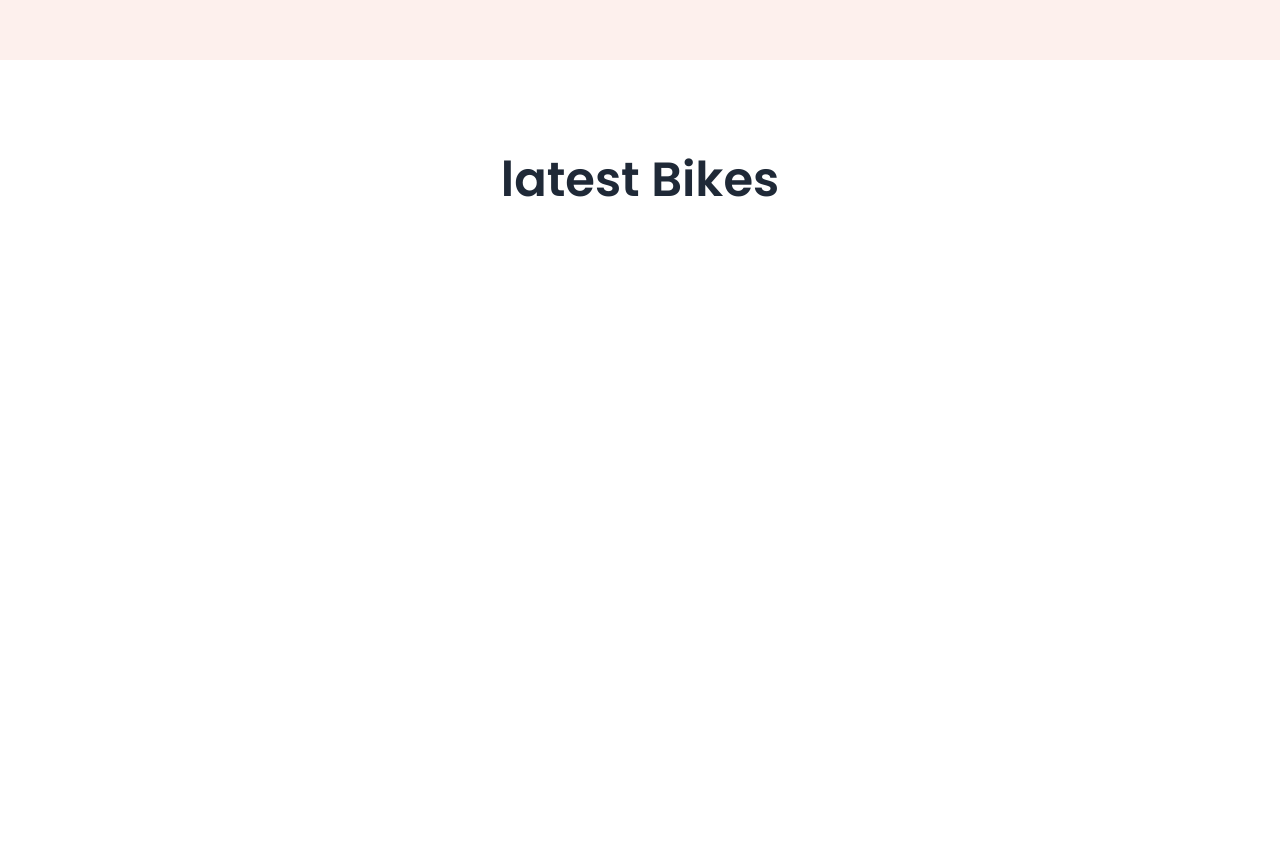
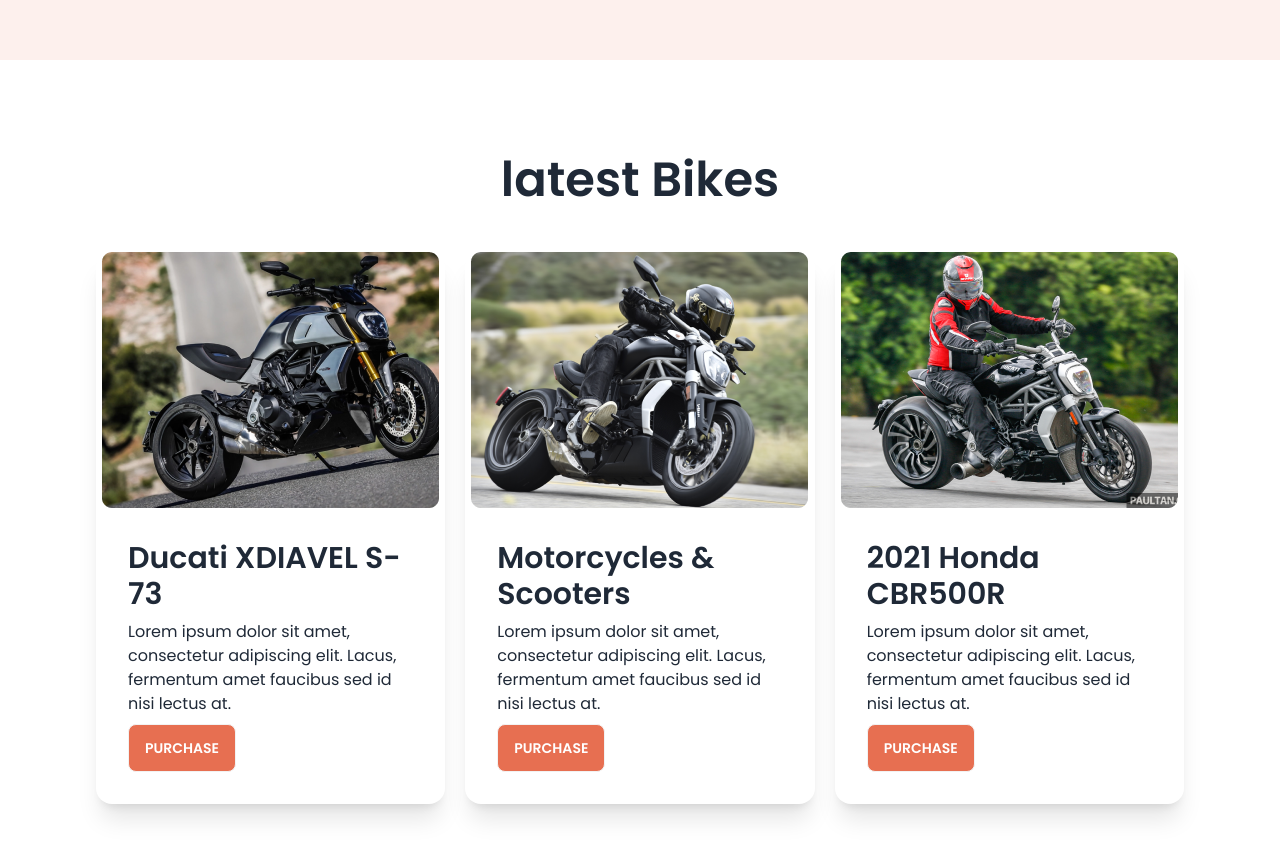
Before and after one commit to abusufian745/biker-zone-with-daisyui, a plain HTML site: page index.html in a window 1280 px wide. Shown: the part 562-1420 px from the top of the page. Before the commit the page ends 862 px from the top, so only its background shows below. Drawn offline with nearby package versions, Linux system fonts and the light colour scheme.

Commit message:
responsive latest bike section

```diff
--- a/index.html
+++ b/index.html
@@ -185,10 +185,46 @@
 
         <!-- latest bikes -->
         <section class="m-24">
-            <h3 class="text-5xl font-semibold text-center">latest Bikes</h3>
+            <h3 class="text-5xl mb-12 font-semibold text-center">latest Bikes</h3>
 
-            <div>
+            <div class="grid gap-5 grid-cols-1 md:grid-cols-2 lg:grid-cols-3">
 
+                <!-- first card -->
+
+                <div class="card bg-base-100 shadow-xl">
+                    <figure><img src="./images/others/latest1.png" alt="Shoes" /></figure>
+                    <div class="card-body">
+                      <h2 class="card-title text-3xl">Ducati XDIAVEL S-73</h2>
+                      <p>Lorem ipsum dolor sit amet, consectetur adipiscing elit. Lacus, fermentum amet faucibus sed id nisi lectus at.</p>
+                      <div class="card-actions">
+                        <button class="btn text-white bg-bike-primary uppercase">Purchase</button>
+                      </div>
+                    </div>
+                </div>
+                <!-- second card -->
+
+                <div class="card bg-base-100 shadow-xl">
+                    <figure><img src="./images/others/latest2.png" alt="Shoes" /></figure>
+                    <div class="card-body">
+                      <h2 class="card-title text-3xl">Motorcycles & Scooters</h2>
+                      <p>Lorem ipsum dolor sit amet, consectetur adipiscing elit. Lacus, fermentum amet faucibus sed id nisi lectus at.</p>
+                      <div class="card-actions">
+                        <button class="btn text-white bg-bike-primary uppercase">Purchase</button>
+                      </div>
+                    </div>
+                </div>
+                <!-- third card -->
+
+                <div class="card bg-base-100 shadow-xl">
+                    <figure><img src="./images/others/latest3.png" alt="Shoes" /></figure>
+                    <div class="card-body">
+                      <h2 class="card-title text-3xl">2021 Honda CBR500R</h2>
+                      <p>Lorem ipsum dolor sit amet, consectetur adipiscing elit. Lacus, fermentum amet faucibus sed id nisi lectus at.</p>
+                      <div class="card-actions">
+                        <button class="btn text-white bg-bike-primary uppercase">Purchase</button>
+                      </div>
+                    </div>
+                </div>
             </div>
         </section>
 
```
